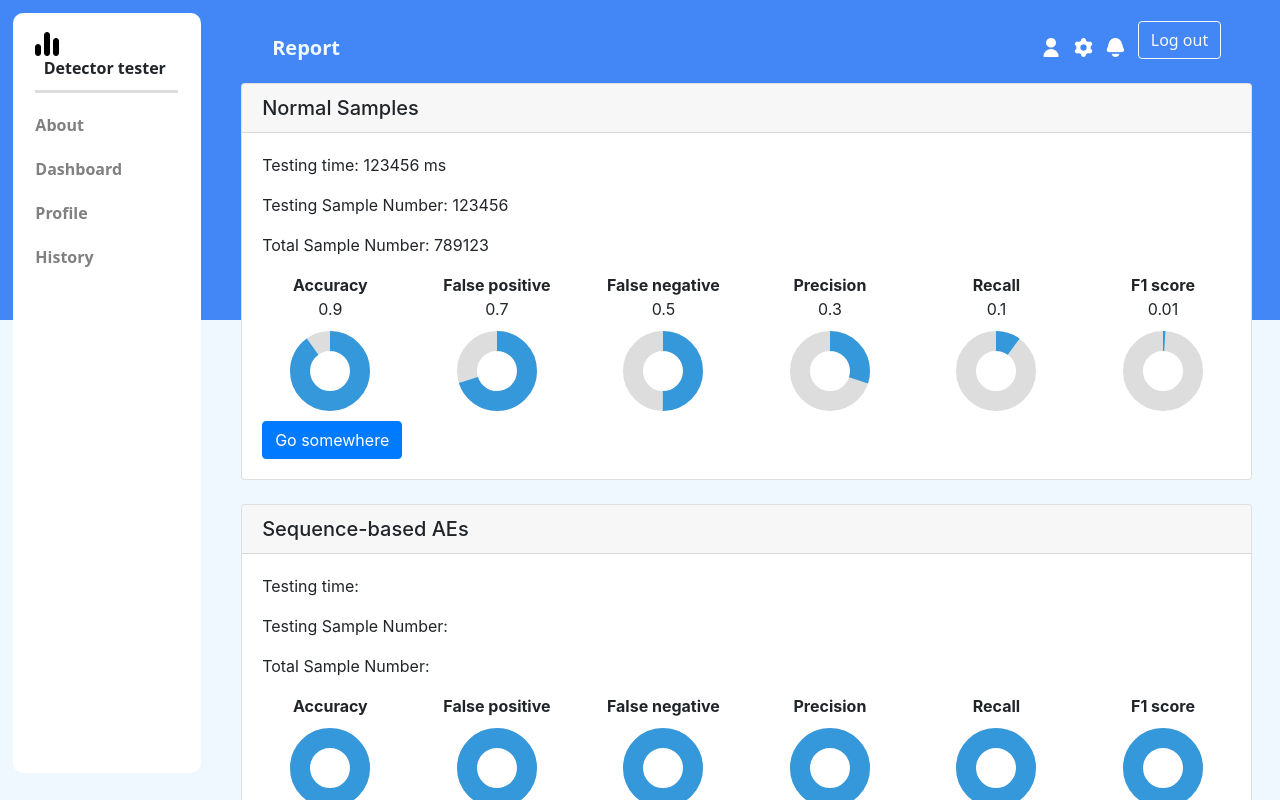
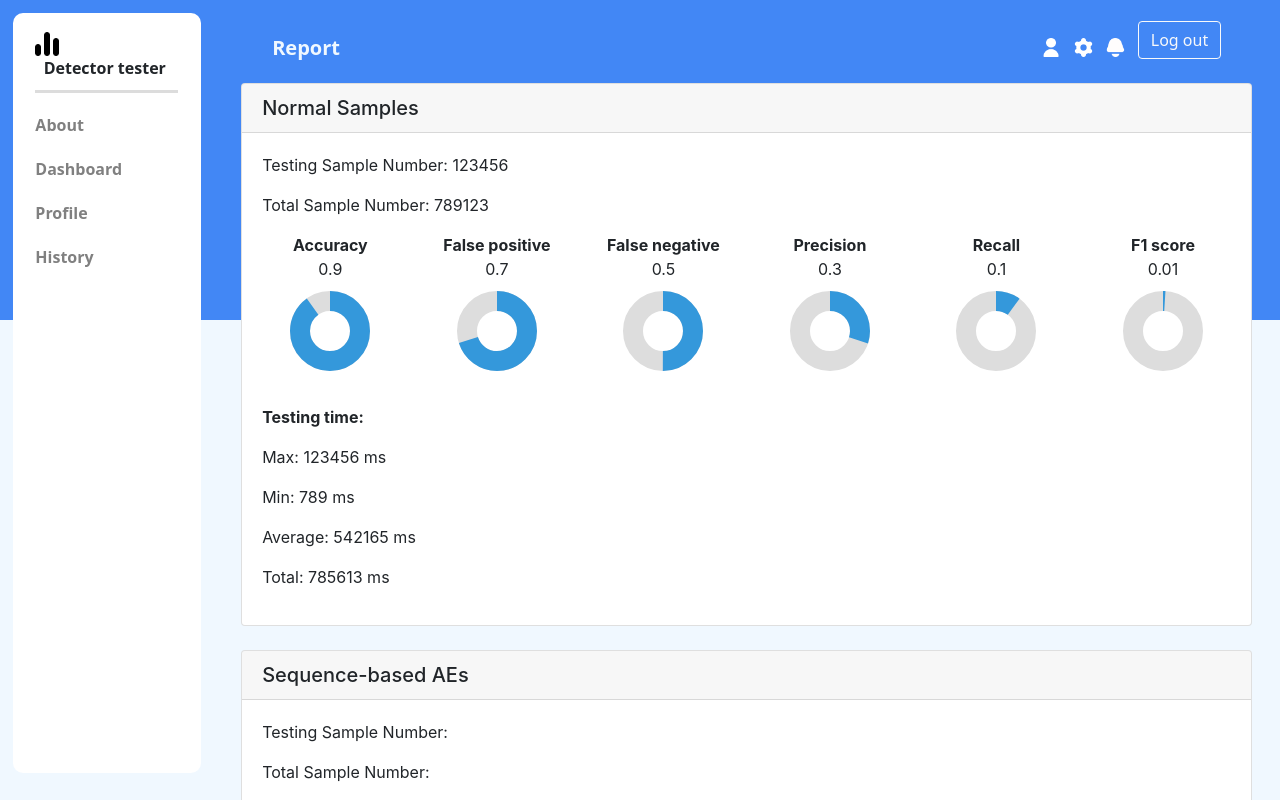
Before and after one commit to hyttttt/Detector_webpage, a Vue app: page /report in a window 1280 px wide. Shown: the top 800 px of the page. Built offline with nearby package versions, Linux system fonts and the light colour scheme.

Commit message:
renew report card

```diff
--- a/src/components/DoughnutChart.vue
+++ b/src/components/DoughnutChart.vue
@@ -25,12 +25,12 @@ export default {
     }
   },
   props: {
-    angle: Number
+    percent: Number
   },
   computed: {
     strokeDasharray() {
       const circumference = 2 * Math.PI * this.radius
-      const progress = (this.angle / 360) * circumference
+      const progress = this.percent * circumference
       return `${progress} ${circumference}`
     },
     strokeDashoffset() {
--- a/src/components/ReportCard.vue
+++ b/src/components/ReportCard.vue
@@ -15,7 +15,6 @@ const props = defineProps({
   <div class="card report-card">
     <h5 class="card-header"><slot name="title"></slot></h5>
     <div class="card-body">
-      <p>Testing time: <slot name="test-time"></slot></p>
       <p>Testing Sample Number: <slot name="test-sample-num"></slot></p>
       <p>Total Sample Number: <slot name="total-sample-num"></slot></p>
 
@@ -54,7 +53,15 @@ const props = defineProps({
       </div>
       <!-- charts end -->
 
-      <a href="#" class="btn btn-primary">Go somewhere</a>
+      <!-- testing time start -->
+      <p>
+        <strong><br />Testing time:</strong>
+      </p>
+      <p>Max: <slot name="test-time-max"></slot> ms</p>
+      <p>Min: <slot name="test-time-min"></slot> ms</p>
+      <p>Average: <slot name="test-time-avg"></slot> ms</p>
+      <p>Total: <slot name="test-time-total"></slot> ms</p>
+      <!-- testing time end -->
     </div>
   </div>
 </template>
--- a/src/components/ReportDoughnut.vue
+++ b/src/components/ReportDoughnut.vue
@@ -14,6 +14,6 @@ const props = defineProps({
     {{ num }}
   </div>
   <div class="text-center">
-    <DoughnutChart :angle="props.num * 360" />
+    <DoughnutChart :percent="num" />
   </div>
 </template>
--- a/src/router/index.js
+++ b/src/router/index.js
@@ -1,7 +1,6 @@
 import { createRouter, createWebHistory } from 'vue-router'
 import DashboardView from '../views/DashboardView.vue'
 import TaskView from '../views/TaskView.vue'
-import HomeView from '../views/HomeView.vue'
 import AboutView from '../views/AboutView.vue'
 import ReportView from '../views/ReportView.vue'
 import SignInView from '../views/SignInView.vue'
--- a/src/views/AboutView.vue
+++ b/src/views/AboutView.vue
@@ -1,15 +1,11 @@
 <script setup>
 import BasePage from '../components/BasePage.vue'
-import DoughnutChart from '../components/DoughnutChart.vue'
-import { ref } from 'vue'
-
-const angle = ref(90)
 </script>
 
 <template>
   <BasePage>
     <template v-slot:title>About</template>
-    <template v-slot:content><DoughnutChart :angle="angle"></DoughnutChart></template>
+    <template v-slot:content>This is about page</template>
   </BasePage>
 </template>
 
--- a/src/views/HomeView.vue
+++ /dev/null
@@ -1,20 +0,0 @@
-<script setup>
-import Navbar from '../components/Navbar.vue'
-import LogInButton from '../components/buttons/LogInButton.vue'
-</script>
-
-<template>
-  <Navbar>
-    <template v-slot:log-btn><LogInButton /></template>
-  </Navbar>
-  <h1>This is home page</h1>
-  <div class="container">
-    <div class="row">
-      <div class="col">col 1</div>
-      <div class="col">col 2</div>
-      <div class="w-100"></div>
-      <div class="col">col 3</div>
-      <div class="col">col 4</div>
-    </div>
-  </div>
-</template>
--- a/src/views/ReportView.vue
+++ b/src/views/ReportView.vue
@@ -21,9 +21,12 @@ const f1 = ref(0.01)
         <div class="col mb-4">
           <ReportCard :acc="acc" :fp="fp" :fn="fn" :precision="precision" :recall="recall" :f1="f1">
             <template v-slot:title>Normal Samples</template>
-            <template v-slot:test-time>123456 ms</template>
             <template v-slot:test-sample-num>123456</template>
             <template v-slot:total-sample-num>789123</template>
+            <template v-slot:test-time-max>123456</template>
+            <template v-slot:test-time-min>789</template>
+            <template v-slot:test-time-avg>542165</template>
+            <template v-slot:test-time-total>785613</template>
           </ReportCard>
         </div>
         <div class="col mb-4">
```
